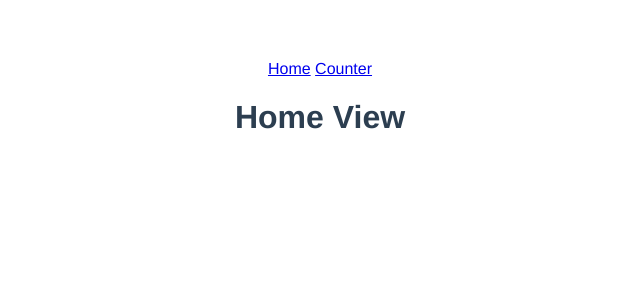
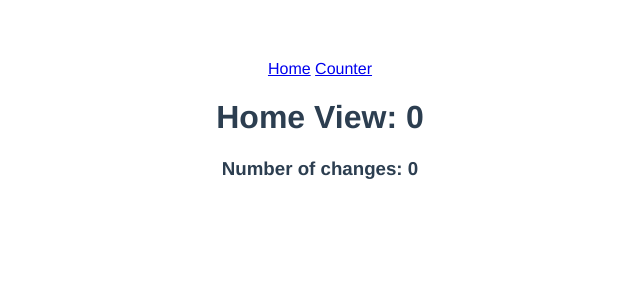
Before and after one commit to sorayaleon/VueCounter, a Vue app: page / in a window 1280 px wide. Shown: the top 300 px of the page, without its empty margins (320-960 px from the left). Built offline with nearby package versions, Linux system fonts and the light colour scheme.

Commit message:
Add counter into home view

```diff
--- a/src/views/HomeView.vue
+++ b/src/views/HomeView.vue
@@ -1,3 +1,11 @@
+import { useCounterStore } from '../stores/counter';
 <template>
-  <h1>Home View</h1>
+  <h1>Home View: {{counterStore.counter}}</h1>
+
+  <h3>Number of changes: {{counterStore.numberOfChanges}}</h3>
 </template>
+
+<script lang="ts" setup>
+  import {useCounterStore} from '../stores/counter';
+  const counterStore = useCounterStore();
+</script>
```
